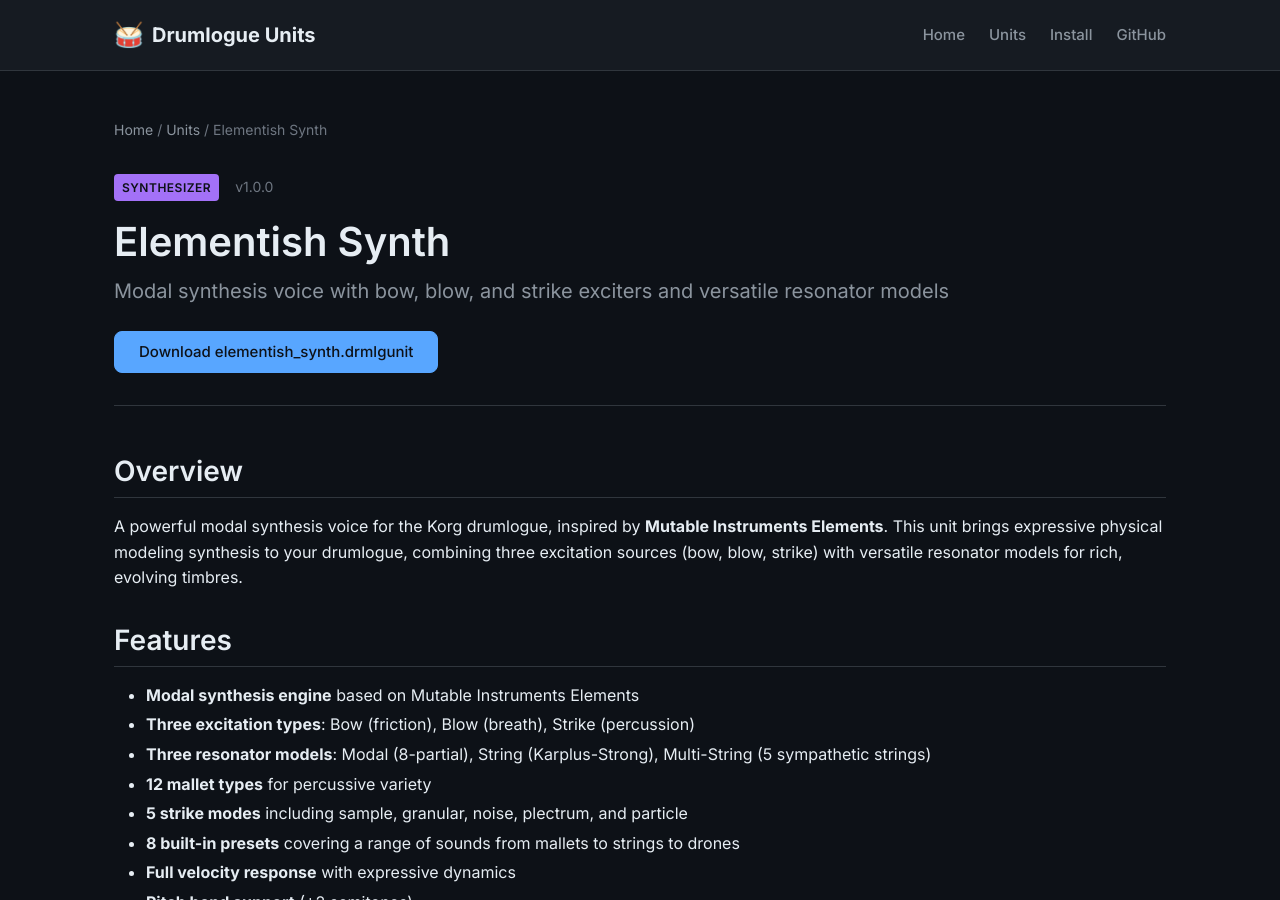
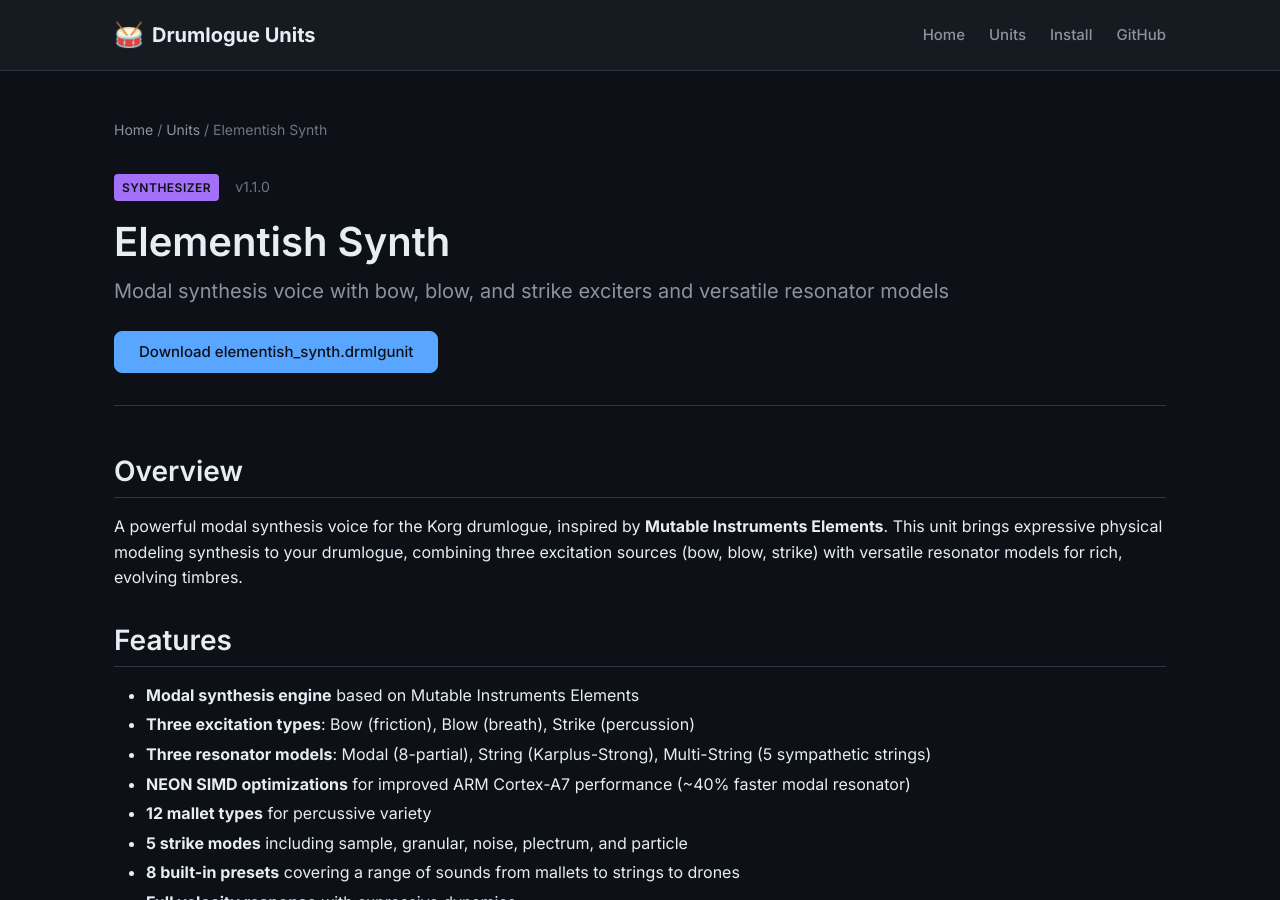
Before and after one commit to cldmnky/drumlogue-units, a Jekyll site: the page built from docs/units/elementish-synth.md, in a window 1280 px wide and 900 px high. Built offline with Jekyll 4.4.1, drawn with Linux system fonts in a browser that asks for light colours.

Commit message:
docs: update versions to clouds-revfx v1.2.0 and elementish-synth v1.1.0
- Update clouds-revfx version badge from v1.1.0 to v1.2.0
- Update elementish-synth version badge from v1.0.0 to v1.1.0
- Add NEON SIMD optimization feature to elementish-synth docs

```diff
--- a/docs/units/elementish-synth.md
+++ b/docs/units/elementish-synth.md
@@ -3,7 +3,7 @@
 title: Elementish Synth
 tagline: Modal synthesis voice with bow, blow, and strike exciters and versatile resonator models
 unit_type: Synthesizer
-version: v1.0.0
+version: v1.1.0
 filename: elementish_synth.drmlgunit
 download_url: https://github.com/cldmnky/drumlogue-units/releases
 permalink: /units/elementish-synth/
@@ -18,6 +18,7 @@
 - **Modal synthesis engine** based on Mutable Instruments Elements
 - **Three excitation types**: Bow (friction), Blow (breath), Strike (percussion)
 - **Three resonator models**: Modal (8-partial), String (Karplus-Strong), Multi-String (5 sympathetic strings)
+- **NEON SIMD optimizations** for improved ARM Cortex-A7 performance (~40% faster modal resonator)
 - **12 mallet types** for percussive variety
 - **5 strike modes** including sample, granular, noise, plectrum, and particle
 - **8 built-in presets** covering a range of sounds from mallets to strings to drones
```
Also changed, not shown: docs/index.md (+2 -2 lines), docs/units/clouds-revfx.md (+1 -1 lines).
